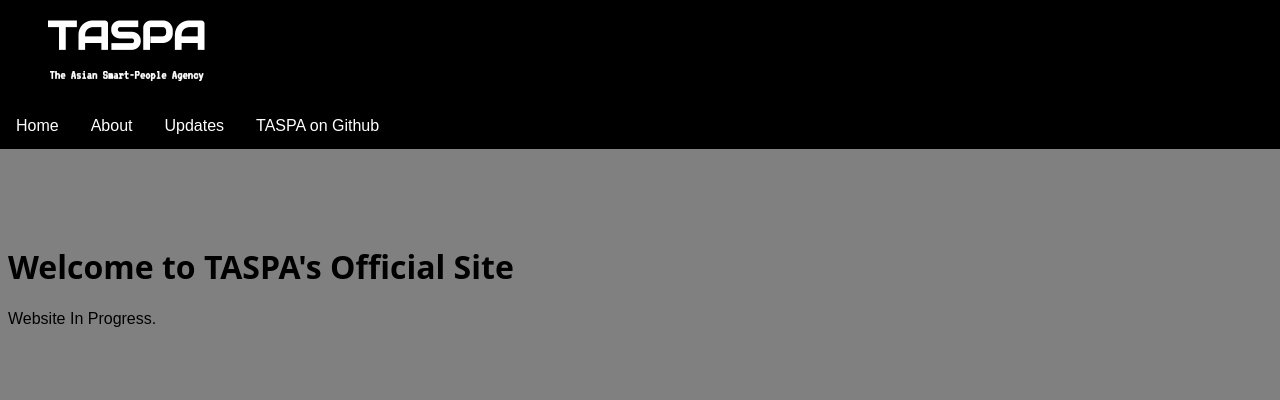
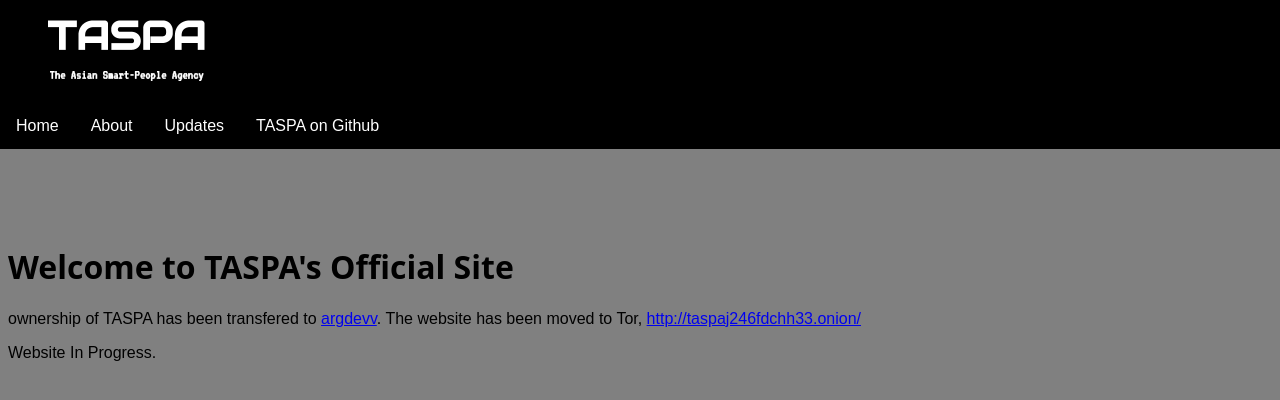
Before and after one commit to TASPA-Official/taspa-official.github.io, a plain HTML site: page index.html in a window 1280 px wide. Drawn offline with Linux system fonts and the light colour scheme.

Commit message:
Update index.html

```diff
--- a/index.html
+++ b/index.html
@@ -69,6 +69,11 @@ h1 {
 </div>
 <br><br><br><br><br><br><br><br><br><br><br><br>
 <h1>Welcome to TASPA's Official Site</h1>
+
+    <p>ownership of TASPA has been transfered to <a href="https://github.com/argdevv">argdevv</a>.
+        The website has been moved to Tor, <a href="http://taspaj246fdchh33.onion/">http://taspaj246fdchh33.onion/</a>
+    </p>
+
 <p>Website In Progress.</p>
 </body>
 </html>
```
